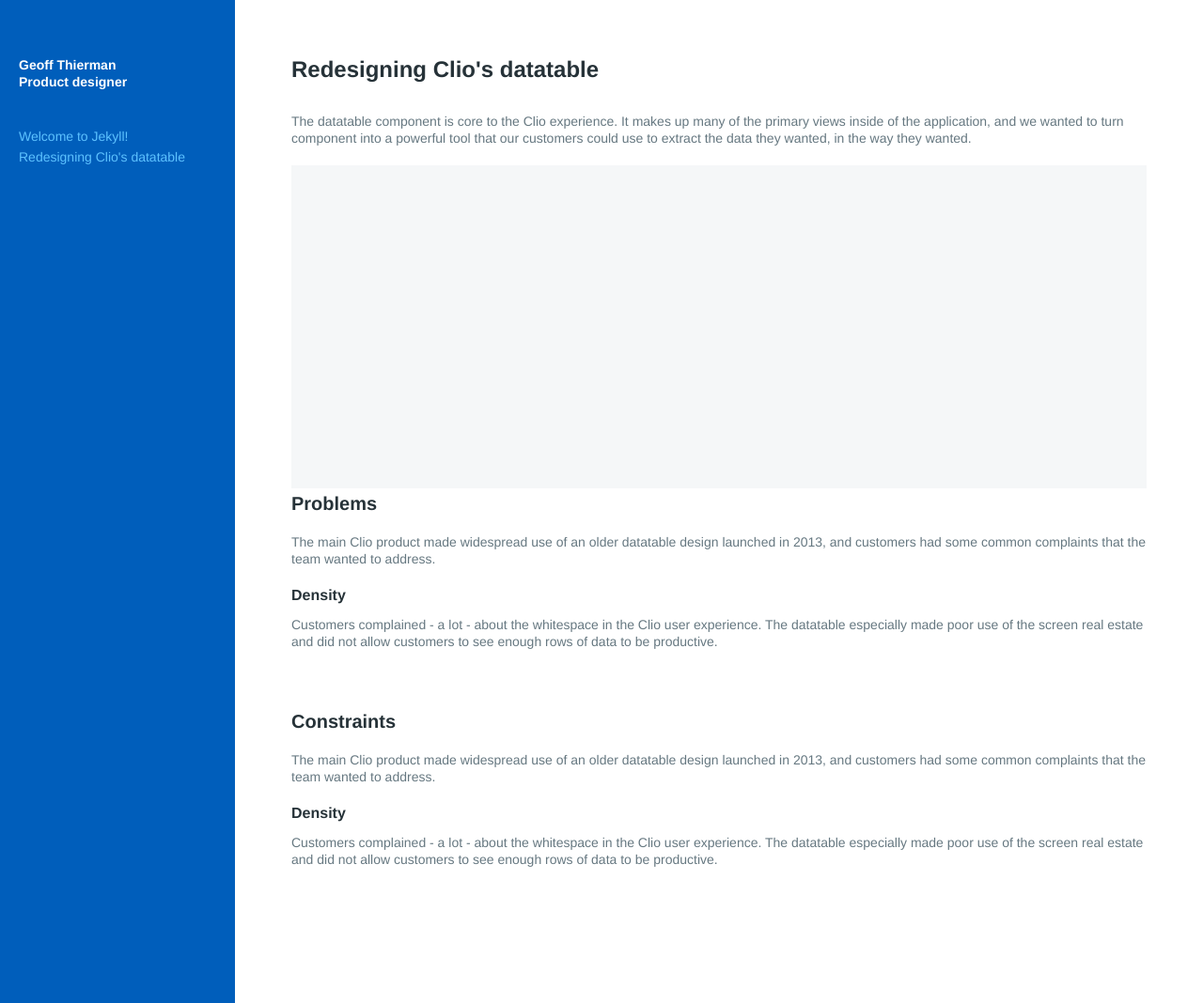
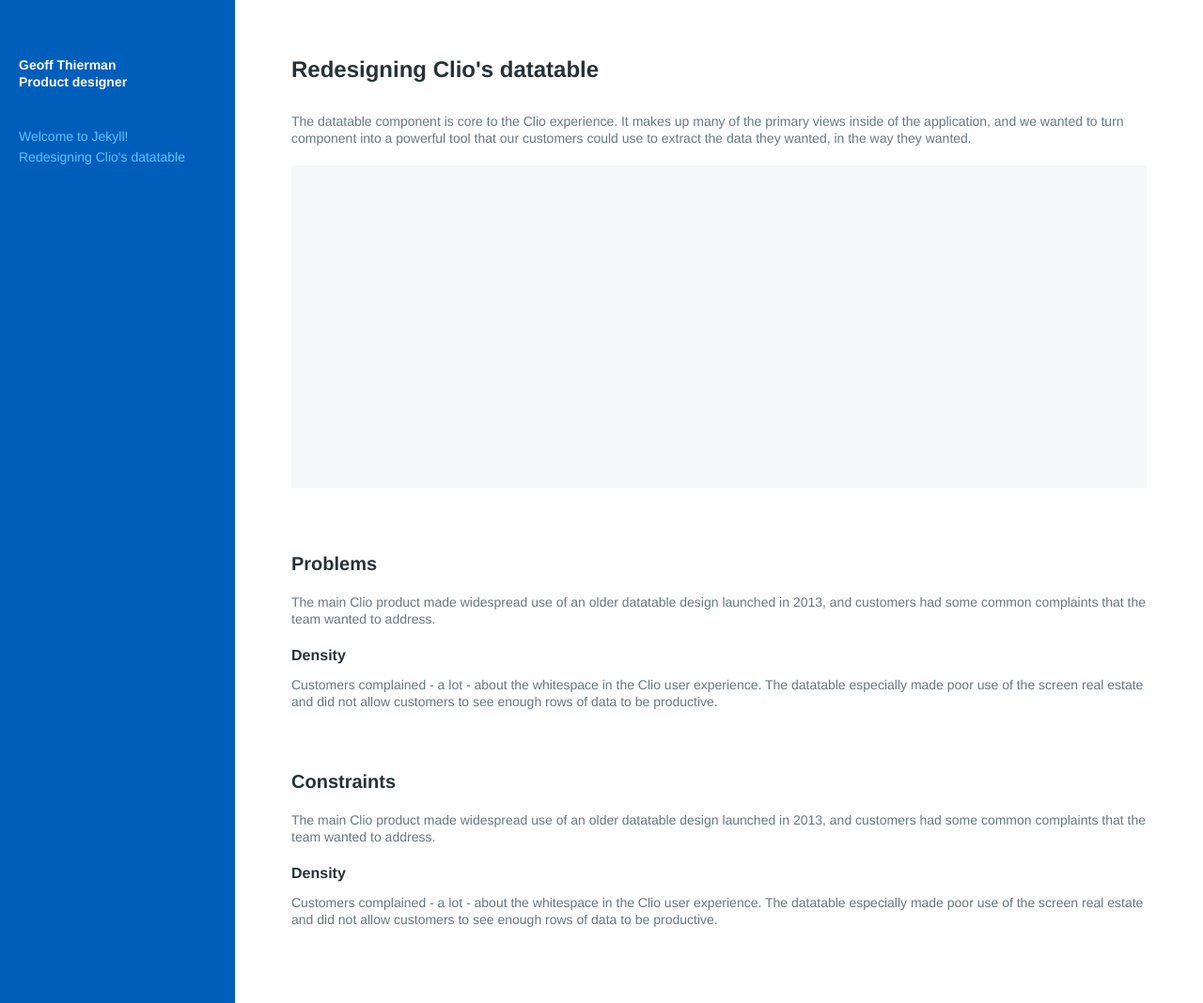
Before and after one commit to gthierman/gthierman.github.io, a Jekyll site: the page built from _posts/2016-01-23-redesigning-clios-table.markdown, in a window 1280 px wide. Shown: the whole page at 94% size. Built offline with Jekyll 4.4.1, drawn with Linux system fonts in a browser that asks for light colours; comment, search, counter and statistics services are not loaded.

```diff
--- a/_layouts/default.html
+++ b/_layouts/default.html
@@ -13,7 +13,7 @@
     <div class="content">
       <h1>{{ page.title }}</h1>
       <p>{{ page.intro }}</p>
-      <img src="/images/placeholder.png">
+      <img src="/images/placeholder.png" class="case-study-intro-image">
       <!-- {{ page.date | date: "%b %-d, %Y" }}{% if page.author %} • {{ page.author }}{% endif %}{% if page.meta %} • {{ page.meta}}{% endif %} -->
       {{ content }}
     </div>
--- a/_posts/2016-01-23-redesigning-clios-table.markdown
+++ b/_posts/2016-01-23-redesigning-clios-table.markdown
@@ -3,6 +3,7 @@
 title:  "Redesigning Clio's datatable"
 date:   2016-01-23 02:10:43
 intro: "The datatable component is core to the Clio experience. It makes up many of the primary views inside of the application, and we wanted to turn component into a powerful tool that our customers could use to extract the data they wanted, in the way they wanted."
+image: "placeholder.png"
 ---
 
 <section>
--- a/_sass/_base.scss
+++ b/_sass/_base.scss
@@ -120,3 +120,7 @@
     margin-bottom: 0;
   }
 }
+
+.case-study-intro-image {
+  margin-bottom: $spacing-xl * 2;
+}
```
Also changed, not shown: README.md (added).
